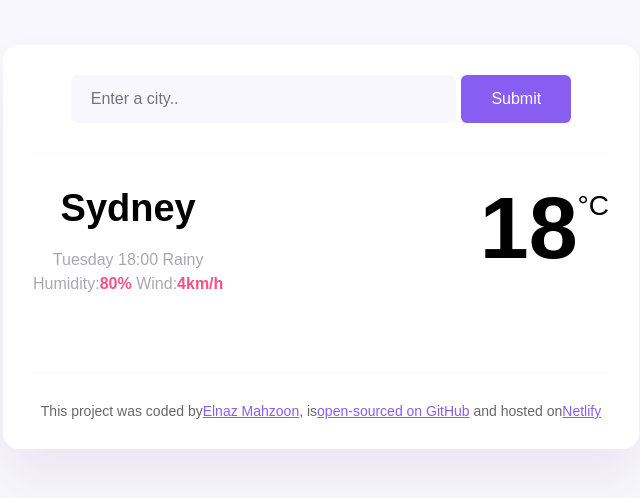
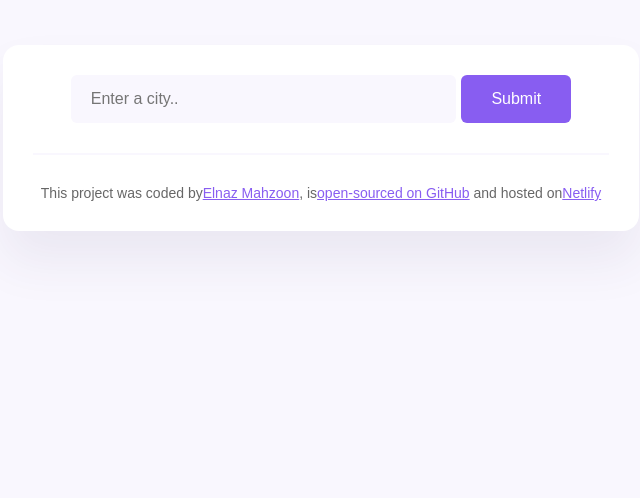
Before and after one commit to elnazmahzoon/weather-engine, a React (Create React App) app: page / in a window 1280 px wide. Shown: the top 498 px of the page, without its empty margins (319-959 px from the left). Built offline with nearby package versions, Linux system fonts and the light colour scheme.

Commit message:
Add weather engine

```diff
--- a/package.json
+++ b/package.json
@@ -6,6 +6,7 @@
     "@testing-library/jest-dom": "^5.17.0",
     "@testing-library/react": "^13.4.0",
     "@testing-library/user-event": "^13.5.0",
+    "axios": "^1.6.8",
     "react": "^18.2.0",
     "react-dom": "^18.2.0",
     "react-scripts": "5.0.1",
--- a/src/Main.js
+++ b/src/Main.js
@@ -1,40 +1,69 @@
 import React, { useState } from "react";
+import axios from "axios";
 
 import "./App.css"
 export default function Main() {
+    const [city, setCity] = useState("");
+    const [weather, setWeather] = useState({});
+    const [loaded, setLoaded] = useState(false);
+
+    function updateCity(event) {
+        setCity(event.target.value);
+    }
+
+    function handleSubmit(event) {
+        event.preventDefault();
+        let apiKey = "094780c710fa4efd669f0df8c3991927";
+        let apiUrl = `https://api.openweathermap.org/data/2.5/weather?q=${city}&appid=${apiKey}&units=metric`;
+        axios.get(apiUrl).then(displayWeather);
+    }
+
+    function displayWeather(response) {
+        setLoaded(true);
+        setWeather({
+            temperature: response.data.main.temp,
+            wind: response.data.wind.speed,
+            humidity: response.data.main.humidity,
+            icon: `http://openweathermap.org/img/wn/${response.data.weather[0].icon
+                }@2x.png`,
+            description: response.data.weather[0].description
+        });
+    }
+    if (loaded) {
         return (
             <div>
                 <header>
                     <form id="search-form">
-                    <input type="text" placeholder="Enter a city.." id="form-input" />
-                    <input type="submit" value="Submit" id="form-submit" />
+                        <input type="text" placeholder="Enter a city.." id="form-input" onChange={updateCity} />
+                        <input type="submit" value="Submit" id="form-submit" onClick={handleSubmit} />
                     </form>
                 </header>
                 <main>
                     <div className="details">
                         <div>
-                        <h1 id="city">Sydney</h1>
+                            <h1 id="city">{city}</h1>
                             <p className="city-weather-details">
-                            <span id="day">Tuesday </span>
-                            <span id="time">18:00</span>
+                                {/* <span id="day">Tuesday </span>
+                            <span id="time">18:00</span> */}
                                 {"  "}
-                            <span id="status">Rainy</span>
+                                <span id="status">{weather.description}</span>
                                 <br />
                                 Humidity:
                                 <strong>
-                                <span id="humidity">80%</span>
+                                    <span id="humidity">{weather.humidity}%</span>
                                 </strong>
                                 {"  "}
                                 Wind:
                                 <strong>
-                                <span id="wind">4km/h</span>
+                                    <span id="wind">{weather.wind}km/h</span>
                                 </strong>
                             </p>
                         </div>
 
                         <div className="temp-details">
-                        <div id="icon"></div>
-                        <span id="temp">18</span>
+                            <div id="icon">             <img src={weather.icon} alt={weather.description} />
+                            </div>
+                            <span id="temp">{Math.round(weather.temperature)}</span>
                             <span id="unit">°C</span>
                         </div>
                     </div>
@@ -42,4 +71,14 @@
                 </main>
             </div>
         );
+    } else {
+        return (
+        <header>
+            <form id="search-form">
+                <input type="text" placeholder="Enter a city.." id="form-input" onChange={updateCity} />
+                <input type="submit" value="Submit" id="form-submit" onClick={handleSubmit} />
+            </form>
+        </header>
+        );
     }
+}
```
Also changed, not shown: 1 other file (tests, documents, lock files or other folders). Lines whose indentation alone changed are shown as unchanged.
